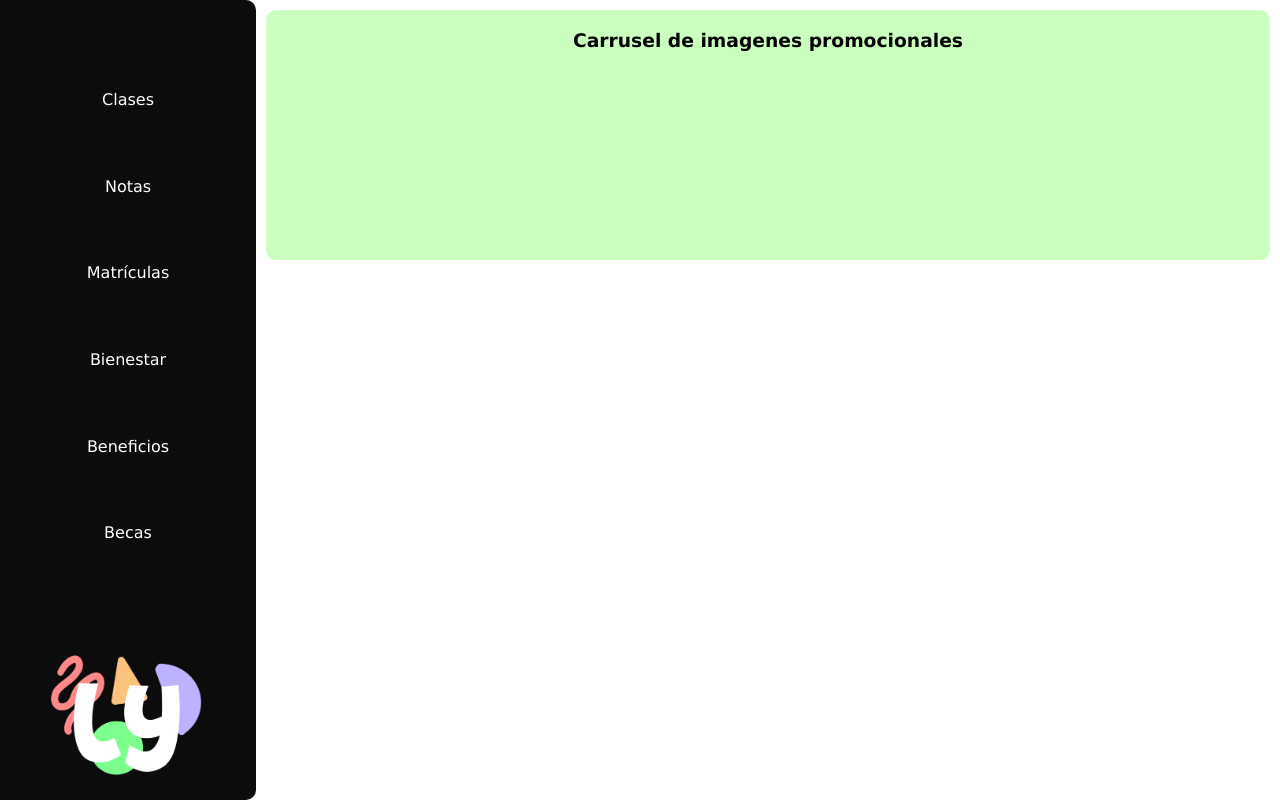
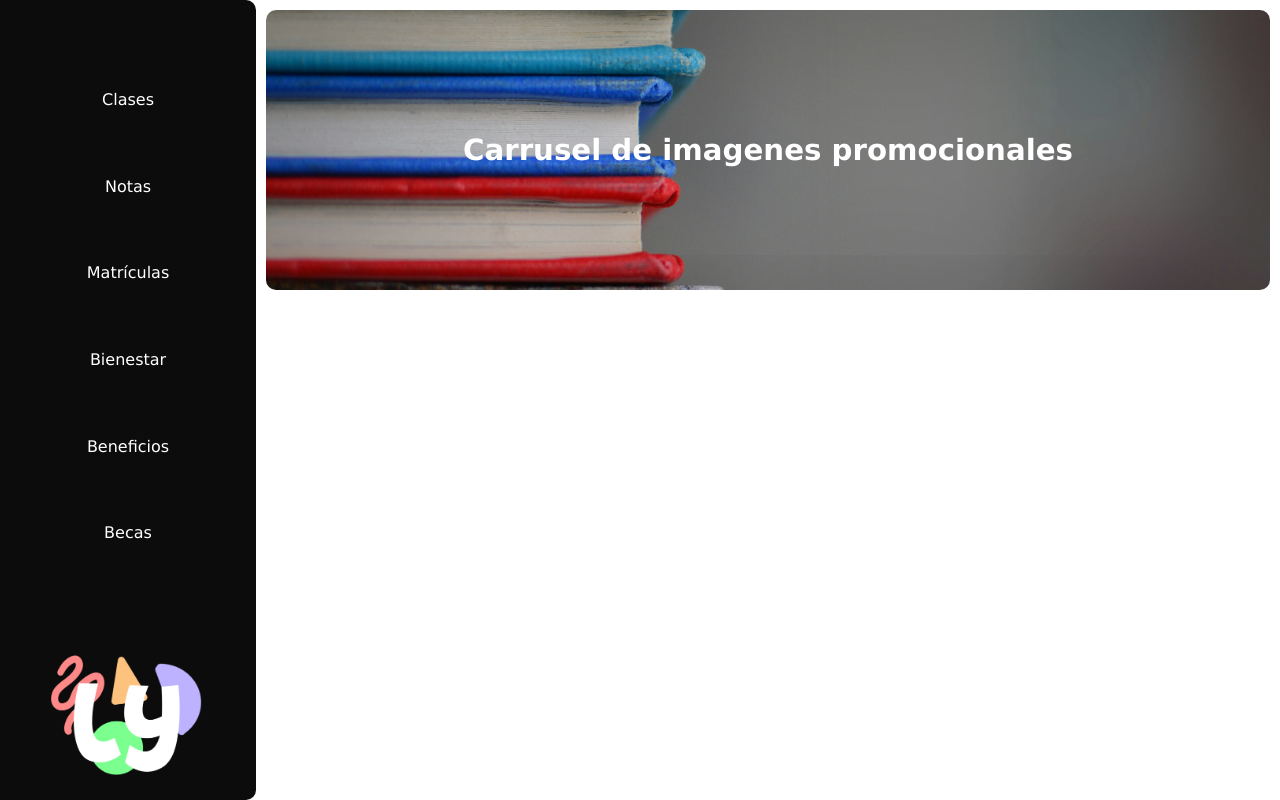
Before and after one commit to Santi-Loaiza/app-learnify, a React (Vite) app: page / in a window 1280 px wide. Built offline with nearby package versions, Linux system fonts and the light colour scheme.

Commit message:
Enhancement of main content by the carrusel

```diff
--- a/src/MainContent.css
+++ b/src/MainContent.css
@@ -5,11 +5,18 @@
 }
 .main-content .carrusel{
     width: 98%;
-    height: 250px;
+    height: 280px;
     margin-top: 10px;
     background-color: #CAFFBF;
     padding: 20px;
     border-radius: 10px;
     display: flex;
+    font-size: 25px;
     justify-content: center;
+    color: white;
+    align-items: center;
+    background-image: url(../public/imagen1Carrusel.jpg);
+    background-size: cover;
+    background-position: center;
+    box-shadow: inset 0px 0px 250px rgba(0, 0, 0, 0.6);
 }
```
Also changed, not shown: public/imagen1Carrusel.jpg (added).
